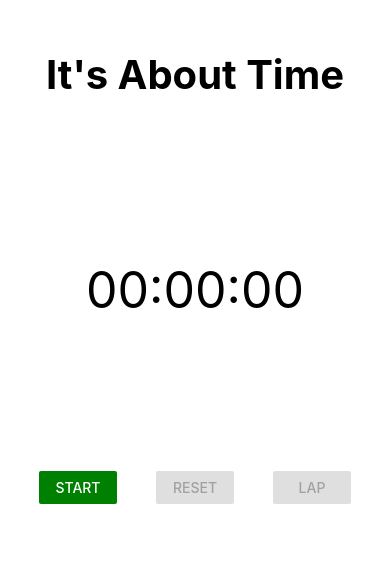
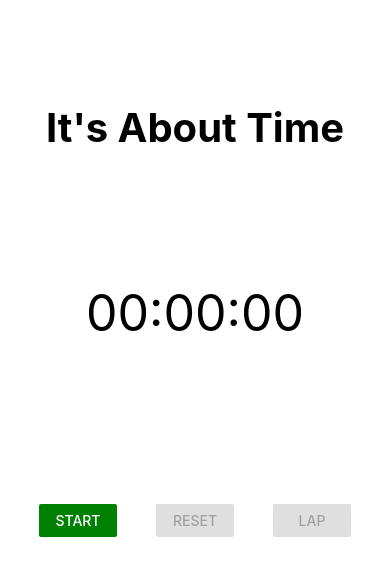
Before and after one commit to Shopify/eng-intern-assessment-react-native, a React Native app: screen / in a window 390 px wide. Shown: the top 576 px of the page. Built offline with nearby package versions, Linux system fonts and the light colour scheme.

Commit message:
improved performance

```diff
--- a/App.tsx
+++ b/App.tsx
@@ -1,24 +1,14 @@
 import React from "react";
-import { StyleSheet, Text, View } from "react-native";
-import StopWatch from "./src/StopWatch";
-import AppContext from "./src/utils/AppContext";
+import { StyleSheet, View } from "react-native";
+import MainView from "./src/MainView";
 
 export default function App() {
   const [time, setTime] = React.useState(0);
   const [laps, setLaps] = React.useState([]);
   return (
-    <AppContext.Provider
-      value={{
-        time,
-        setTime,
-        laps,
-        setLaps,
-      }}
-    >
-      <View style={styles.container}>
-        <StopWatch />
-      </View>
-    </AppContext.Provider>
+    <View style={styles.container}>
+      <MainView></MainView>
+    </View>
   );
 }
 
--- /dev/null
+++ b/src/LapDisplay.tsx
@@ -0,0 +1,50 @@
+import React from "react";
+import { View, Text, ScrollView, StyleSheet } from "react-native";
+import formatTime from "./utils/FormatTime";
+
+export default function LapDisplay(props: any) {
+  const displayLaps = () => {
+    const displayedLaps = [];
+    console.log("laps");
+    for (let i = 0; i < props.laps.length; i++) {
+      displayedLaps.push(
+        <View key={i} style={styles.lapContainer}>
+          <Text style={styles.lapText}>{"Lap " + (i + 1) + ": "}</Text>
+          <Text style={styles.lapText}>{formatTime(props.laps[i])}</Text>
+        </View>
+      );
+    }
+    return displayedLaps;
+  };
+
+  return (
+    <ScrollView contentContainerStyle={styles.lapsContainer}>
+      {displayLaps()}
+    </ScrollView>
+  );
+}
+
+const styles = StyleSheet.create({
+  lapsContainer: {
+    width: "100%",
+    display: "flex",
+    justifyContent: "flex-start",
+    alignItems: "center",
+  },
+  lapContainer: {
+    width: "100%",
+    height: 40,
+    display: "flex",
+    flexDirection: "row",
+    justifyContent: "space-between",
+    alignItems: "center",
+    borderBottomColor: "black",
+    borderBottomWidth: StyleSheet.hairlineWidth,
+    backgroundColor: "#fff",
+  },
+  lapText: {
+    fontSize: 20,
+    marginLeft: 10,
+    marginRight: 10,
+  },
+});
--- /dev/null
+++ b/src/MainView.tsx
@@ -0,0 +1,25 @@
+import React from "react";
+import { StyleSheet, View } from "react-native";
+import LapDisplay from "./LapDisplay";
+import StopWatch from "./StopWatch";
+
+export default function MainView() {
+  const [laps, setLaps] = React.useState([]);
+  return (
+    <View style={styles.mainViewContainer}>
+      <StopWatch laps={laps} setLaps={setLaps} />
+      <LapDisplay laps={laps} />
+    </View>
+  );
+}
+
+const styles = StyleSheet.create({
+  mainViewContainer: {
+    width: "100%",
+    height: "100%",
+    display: "flex",
+    backgroundColor: "#fff",
+    alignItems: "center",
+    justifyContent: "space-between",
+  },
+});
--- a/src/StopWatch.tsx
+++ b/src/StopWatch.tsx
@@ -1,73 +1,39 @@
 import React from "react";
-import { ScrollView, StyleSheet, Text, View } from "react-native";
-import formatTime from "./utils/format-time";
-import AppContext from "./utils/AppContext";
+import { StyleSheet, Text, View } from "react-native";
+import formatTime from "./utils/FormatTime";
 import StopWatchButton from "./StopWatchButton";
 
-export default function StopWatch() {
-  const { time } = React.useContext(AppContext);
-  const { laps } = React.useContext(AppContext);
-  const displayLaps = () => {
-    const displayedLaps = [];
-    for (let i = 0; i < laps.length; i++) {
-      displayedLaps.push(
-        <View key={i} style={styles.lapContainer}>
-          <Text style={styles.lapText}>{"Lap " + (i + 1) + ": "}</Text>
-          <Text style={styles.lapText}>{formatTime(laps[i])}</Text>
-        </View>
-      );
-    }
-    return displayedLaps;
-  };
+export default function StopWatch(props: any) {
+  const [time, setTime] = React.useState(0);
+
   return (
-    <View style={styles.mainViewContainer}>
+    <View style={styles.stopwatchContainer}>
       <Text style={styles.title}>It's About Time</Text>
       <View style={styles.timeContainer}>
         <Text style={styles.timeText}>{formatTime(time)}</Text>
       </View>
-      <StopWatchButton />
-      <ScrollView contentContainerStyle={styles.lapsContainer}>
-        {displayLaps()}
-      </ScrollView>
+      <StopWatchButton
+        time={time}
+        setTime={setTime}
+        laps={props.laps}
+        setLaps={props.setLaps}
+      />
     </View>
   );
 }
 
 const styles = StyleSheet.create({
-  mainViewContainer: {
+  stopwatchContainer: {
     width: "100%",
-    height: "100%",
+    height: "70%",
     display: "flex",
-    backgroundColor: "#fff",
+    justifyContent: "space-evenly",
     alignItems: "center",
-    justifyContent: "space-between",
   },
   title: {
     fontSize: 40,
     fontWeight: "bold",
     top: 50,
-  },
-  lapsContainer: {
-    width: "100%",
-    display: "flex",
-    justifyContent: "flex-start",
-    alignItems: "center",
-  },
-  lapContainer: {
-    width: "100%",
-    height: 40,
-    display: "flex",
-    flexDirection: "row",
-    justifyContent: "space-between",
-    alignItems: "center",
-    borderBottomColor: "black",
-    borderBottomWidth: StyleSheet.hairlineWidth,
-    backgroundColor: "#fff",
-  },
-  lapText: {
-    fontSize: 20,
-    marginLeft: 10,
-    marginRight: 10,
   },
   timeContainer: {
     width: "100%",
@@ -78,6 +44,6 @@ const styles = StyleSheet.create({
   },
   timeText: {
     fontSize: 50,
-    top: 30,
+    top: 10,
   },
 });
--- a/src/StopWatchButton.tsx
+++ b/src/StopWatchButton.tsx
@@ -1,19 +1,19 @@
 import React from "react";
 import { Button, StyleSheet, View } from "react-native";
-import AppContext from "./utils/AppContext";
 
-export default function StopWatchButton() {
-  let { time, setTime } = React.useContext(AppContext);
-  const { setLaps } = React.useContext(AppContext);
+export default function StopWatchButton(props: any) {
+  // Used to switch between start and stop
+  const [started, setStarted] = React.useState(false);
+  // Used to clear the interval
   const timerId = React.useRef(0);
-  const [started, setStarted] = React.useState(false);
 
-  const start = () => {
+  const startTimer = () => {
     const timer = setInterval(() => {
-      setTime((time: number) => {
-        // 359999 is the maximum time that can be displayed
+      // A callback inside setTime has to be used to access the correct time as we are using a setInterval
+      props.setTime((time: number) => {
+        // 359999 is the maximum time that can be displayed (59:59:99)
         if (time == 359999) {
-          stop();
+          stopTimer();
           return 0;
         }
         return time + 1;
@@ -22,20 +22,23 @@ export default function StopWatchButton() {
     timerId.current = timer;
     setStarted(true);
   };
-  const stop = () => {
+
+  const stopTimer = () => {
     clearInterval(timerId.current);
     timerId.current = 0;
     setStarted(false);
   };
-  const reset = () => {
+
+  const resetTimer = () => {
     if (timerId.current) {
-      stop();
+      stopTimer();
     }
-    setTime(0);
-    setLaps([]);
+    props.setTime(0);
+    props.setLaps([]);
   };
-  const lap = () => {
-    setLaps((laps: any) => [...laps, time]);
+
+  const addLap = () => {
+    props.setLaps([...props.laps, props.time]);
   };
 
   return (
@@ -44,19 +47,23 @@ export default function StopWatchButton() {
         <Button
           title={started ? "Stop" : "Start"}
           color={started ? "red" : "green"}
-          onPress={started ? stop : start}
+          onPress={started ? stopTimer : startTimer}
         ></Button>
       </View>
       <View style={styles.buttonContainer}>
         <Button
           title="Reset"
-          disabled={time == 0}
+          disabled={props.time == 0}
           color={"grey"}
-          onPress={reset}
+          onPress={resetTimer}
         ></Button>
       </View>
       <View style={styles.buttonContainer}>
-        <Button title="Lap" disabled={time == 0} onPress={lap}></Button>
+        <Button
+          title="Lap"
+          disabled={props.time == 0}
+          onPress={addLap}
+        ></Button>
       </View>
     </View>
   );
@@ -65,7 +72,7 @@ export default function StopWatchButton() {
 const styles = StyleSheet.create({
   buttonsContainer: {
     width: "100%",
-    height: "8%",
+
     display: "flex",
     flexDirection: "row",
     justifyContent: "space-evenly",
--- a/src/utils/AppContext.tsx
+++ /dev/null
@@ -1,10 +0,0 @@
-import React from "react";
-
-const AppContext = React.createContext({
-  time: 0,
-  setTime: (newTime: any) => {},
-  laps: [],
-  setLaps: (newLaps: any) => {},
-});
-
-export default AppContext;
```
Also changed, not shown: src/utils/FormatTime.tsx (renamed from src/utils/format-time.tsx).
